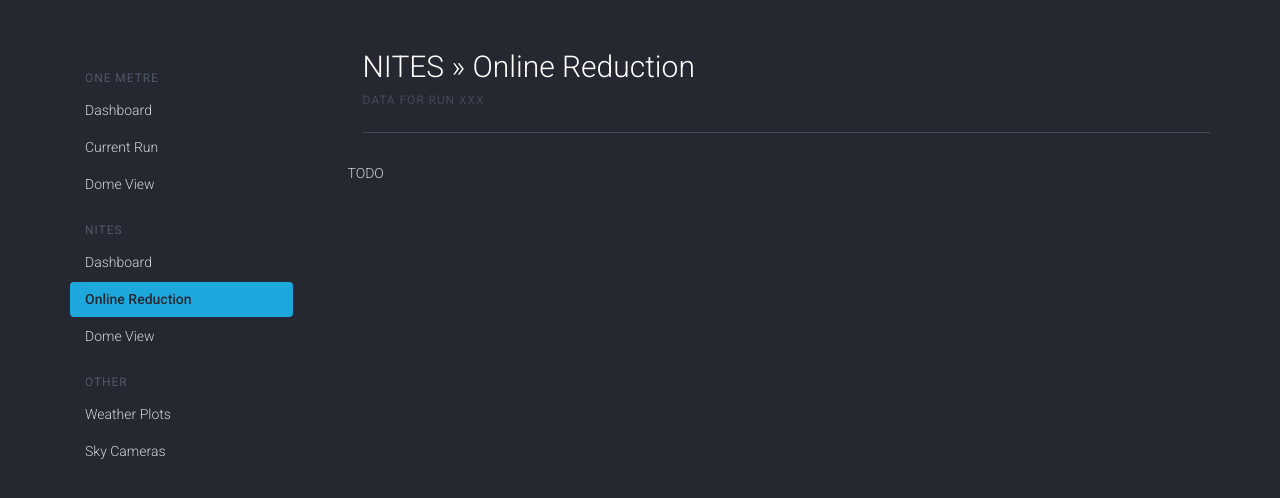
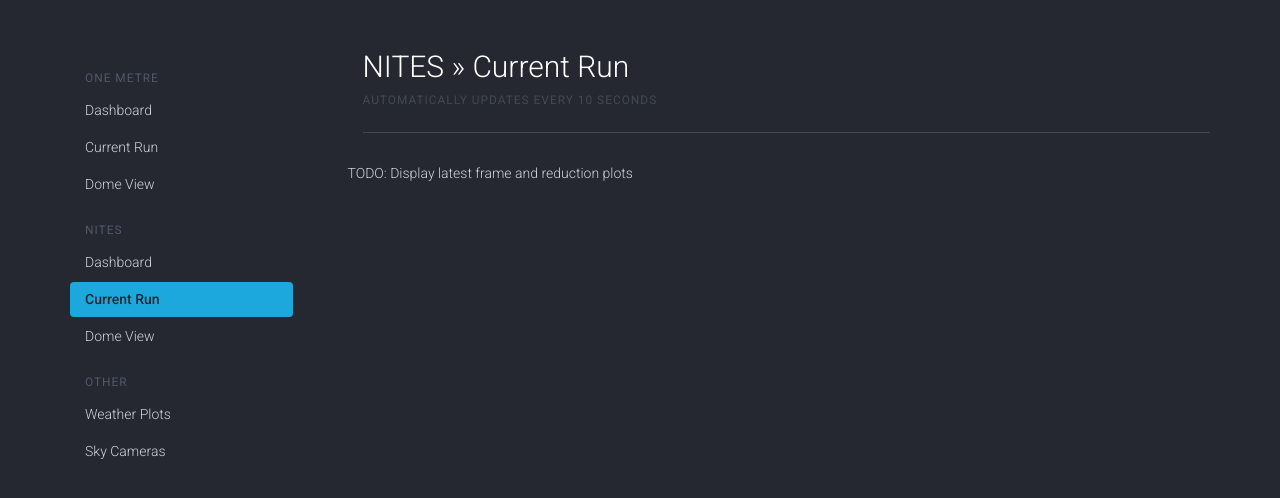
Before and after one commit to warwick-one-metre/dashboard, a Jekyll site: the page built from nites/reduction.html, in a window 1280 px wide. Shown: the top 498 px of the page. Built offline with Jekyll 4.4.1, drawn with Linux system fonts in a browser that asks for light colours.

Commit message:
Update TODO notes.

```diff
--- a/nites/index.html
+++ b/nites/index.html
@@ -14,5 +14,5 @@ permalink: /nites/
 <hr class="m-t">
 
 <div class="row">
-  TODO
+  TODO: Display dashboard with data from James's observatoryd daemon
 </div>
--- a/nites/reduction.html
+++ b/nites/reduction.html
@@ -1,6 +1,6 @@
 ---
 layout: default
-title: "Online Reduction"
+title: "Current Run"
 sidebar: "nites"
 navorder: 1
 permalink: /nites/reduction/
@@ -16,12 +16,12 @@ a:hover .overlaybutton {
 </style>
 <div class="dashhead">
   <div class="dashhead-titles">
-    <h2 class="dashhead-title">NITES &raquo; Online Reduction</h2>
-    <h6 class="dashhead-subtitle">Data for run XXX</h6>
+    <h2 class="dashhead-title">NITES &raquo; Current Run</h2>
+    <h2 class="dashhead-subtitle">Automatically updates every 10 seconds</h2>
   </div>
 </div>
 <hr class="m-t">
 
 <div class="row">
-  TODO
+  TODO: Display latest frame and reduction plots
 </div>
--- a/onemetre/reduction.html
+++ b/onemetre/reduction.html
@@ -36,7 +36,9 @@ a:hover .overlaybutton {
     <div id="red-stats"></div>
   </div>
 </div>
-
+<div class="row">
+  TODO: Display reduction plots
+</div>
 <script>
 
 var lastDate = {'red': 0, 'blue': 0};
--- a/weather.html
+++ b/weather.html
@@ -13,5 +13,5 @@ permalink: /weather/
 <hr class="m-t">
 
 <div class="row">
-  TODO
+  TODO: Display plots generated from local weather database
 </div>
```
